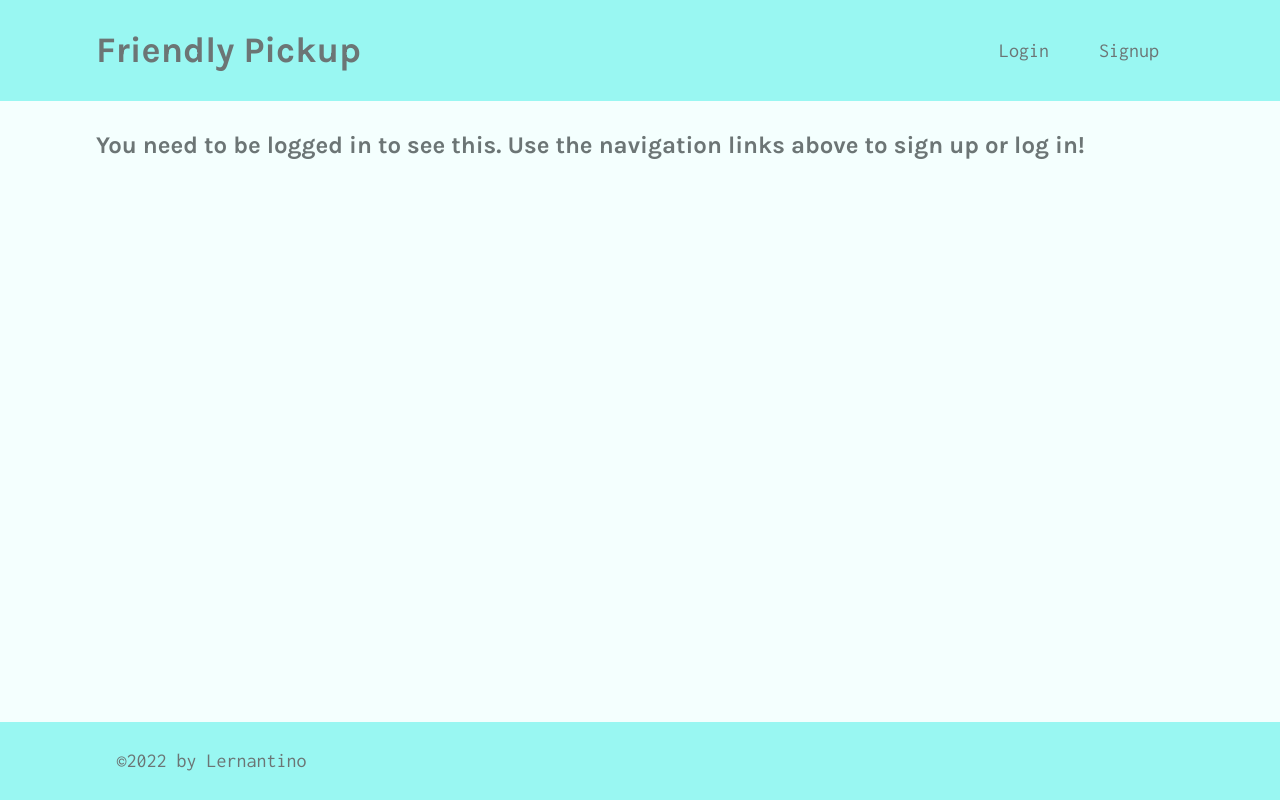
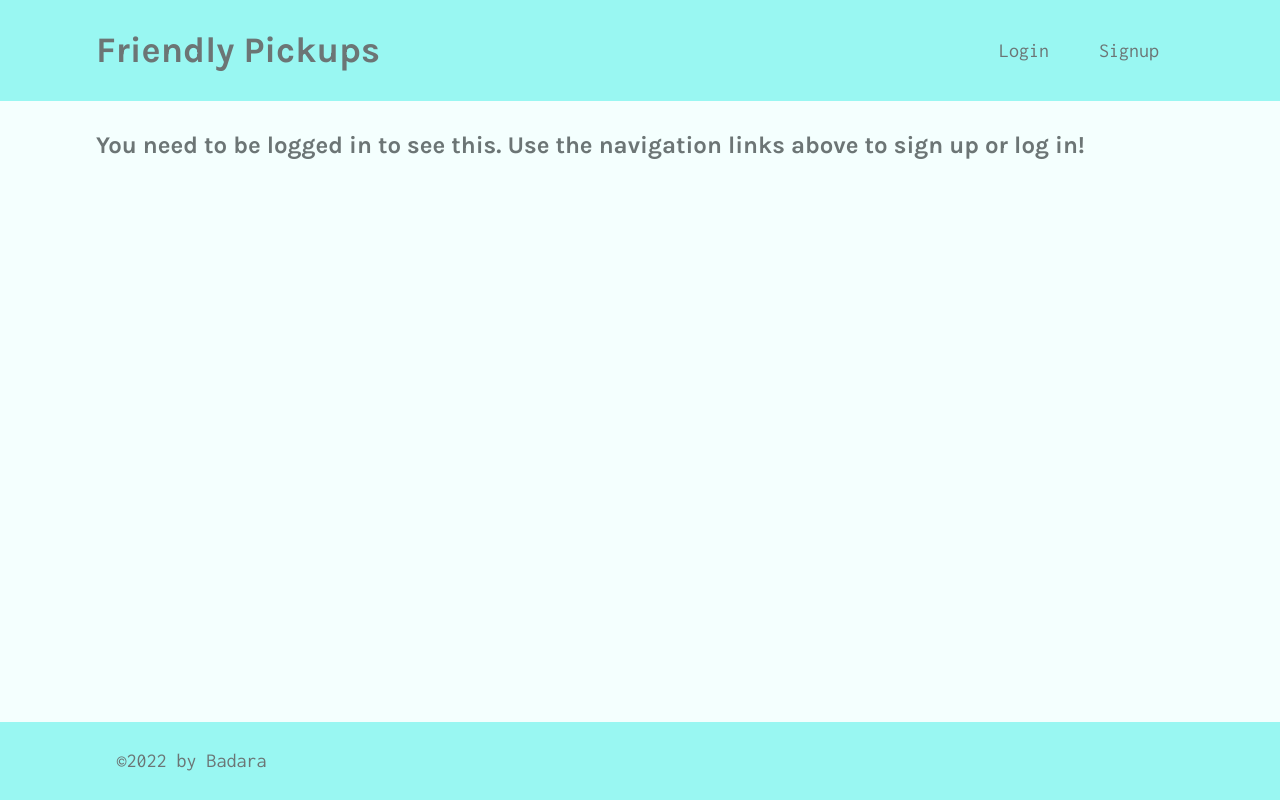
Before and after one commit to PapaCode79/Friendly-Pickup, a React (Create React App) app in the folder client/: page /profile in a window 1280 px wide. Built offline with nearby package versions, Linux system fonts and the light colour scheme; no server answers.

Commit message:
Updating schemas

```diff
--- a/client/src/App.js
+++ b/client/src/App.js
@@ -14,10 +14,10 @@ import Footer from './components/Footer';
 import Home from './pages/Home';
 import Login from './pages/Login';
 import NoMatch from './pages/NoMatch';
-import SingleThought from './pages/SinglePickup';
+import SinglePickup from './pages/SinglePickup';
 import Profile from './pages/Profile';
 import Signup from './pages/Signup';
-import SinglePickup from './pages/SinglePickup';
+//import SinglePickup from './pages/SinglePickup';
 
 const httpLink = createHttpLink({
   uri: '/graphql',
--- a/client/src/components/Footer/index.js
+++ b/client/src/components/Footer/index.js
@@ -4,7 +4,7 @@ const Footer = () => {
   return (
     <footer className="w-100 mt-auto bg-secondary p-4">
       <div className="container">
-        &copy;{new Date().getFullYear()} by Lernantino
+        &copy;{new Date().getFullYear()} by Badara
       </div>
     </footer>
   );
--- a/client/src/components/Header/index.js
+++ b/client/src/components/Header/index.js
@@ -13,7 +13,7 @@ const Header = () => {
     <header className="bg-secondary mb-4 py-2 flex-row align-center">
       <div className="container flex-row justify-space-between-lg justify-center align-center">
         <Link to="/">
-          <h1>Friendly Pickup</h1>
+          <h1>Friendly Pickups</h1>
         </Link>
 
         <nav className="text-center">
--- a/client/src/components/PickupForm/index.js
+++ b/client/src/components/PickupForm/index.js
@@ -70,7 +70,7 @@ const PickupForm = () => {
         onSubmit={handleFormSubmit}
       >
         <textarea
-          placeholder="Here's a new thought..."
+          placeholder="Here's a new pickup..."
           value={pickupText}
           className="form-input col-12 col-md-9"
           onChange={handleChange}
```
